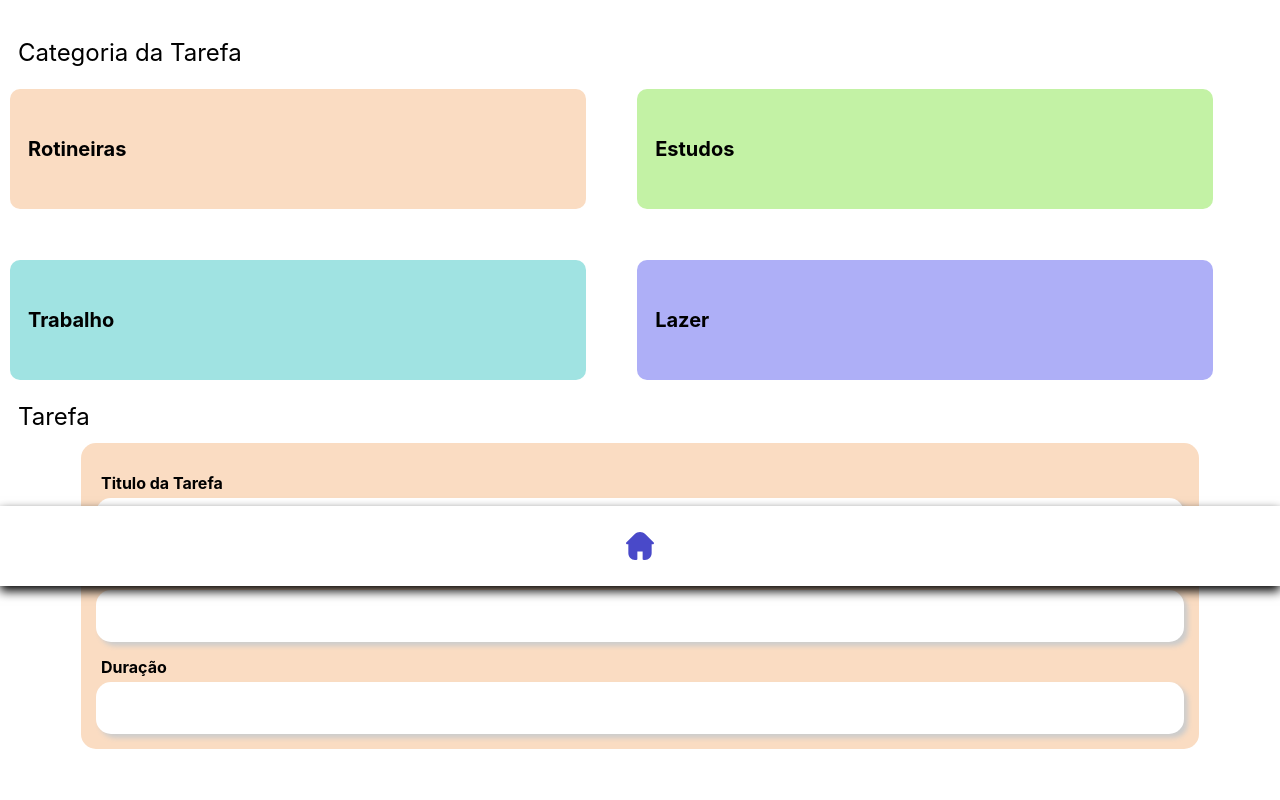
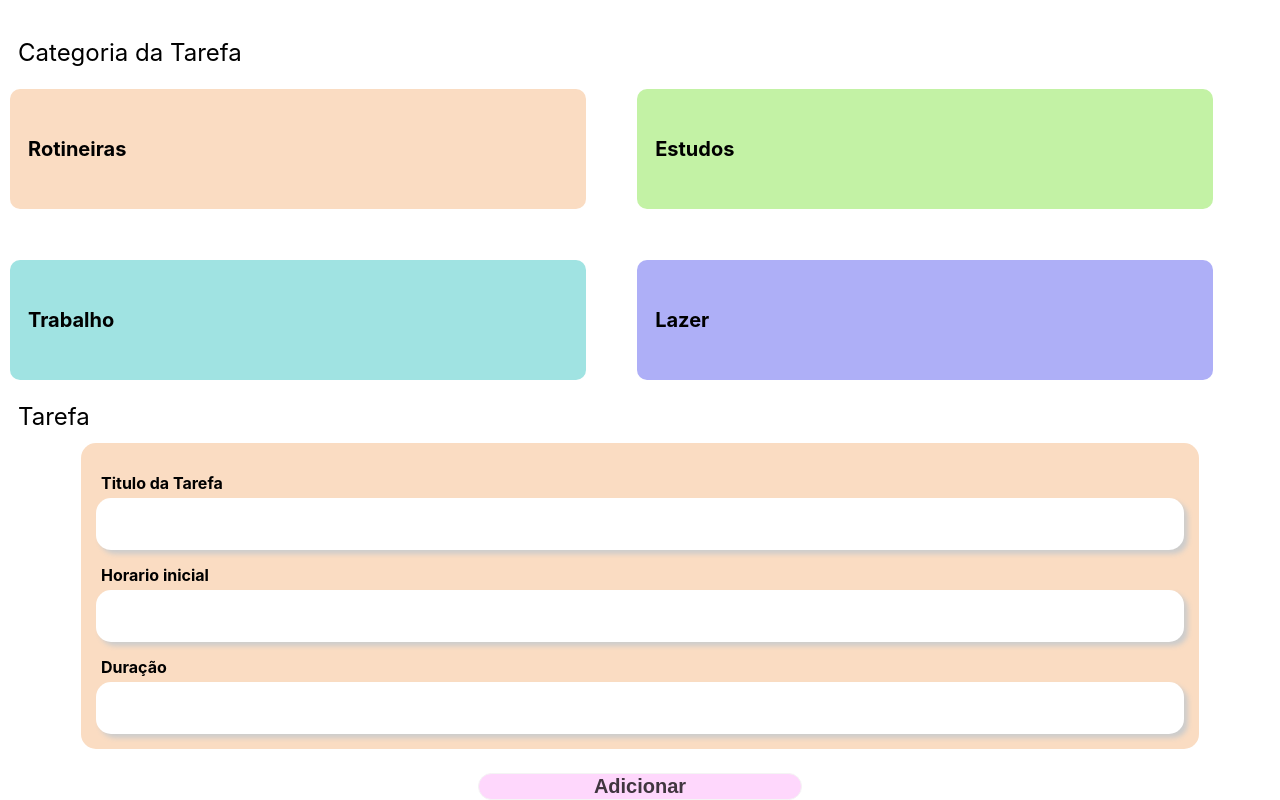
Before and after one commit to Hackatona-AGES-2022/Bybers, a React (Create React App) app in the folder Front/: page /new-task in a window 1280 px wide. Shown: the part 214-1014 px from the top of the page. Before the commit the page ends 963 px from the top, so only its background shows below. Built offline with nearby package versions, Linux system fonts and the light colour scheme; no server answers.

Commit message:
fé no pai q sai

```diff
--- a/Front/src/Component/TaskInfoInputComponent/TaskInputComponent/index.tsx
+++ b/Front/src/Component/TaskInfoInputComponent/TaskInputComponent/index.tsx
@@ -1,19 +1,27 @@
-import React from "react";
+import React, { Dispatch, SetStateAction } from "react";
 import { Container, Text, Input } from "./style";
 
 interface Props {
 	title: string;
 	type?: string;
+	value?: string;
+	onChange?: Dispatch<SetStateAction<string>>;
 }
 const TaskInput: React.FC<Props> = ({
 	title,
 	type = "text",
+	onChange,
+	value,
 	...props
 }: Props) => {
 	return (
 		<Container>
 			<Text>{title}</Text>
-			<Input type={type} />
+			<Input
+				type={type}
+				onChange={(e) => onChange?.(e.target.value)}
+				value={value}
+			/>
 		</Container>
 	);
 };
--- a/Front/src/Component/TaskInfoInputComponent/index.tsx
+++ b/Front/src/Component/TaskInfoInputComponent/index.tsx
@@ -1,16 +1,42 @@
-import React from "react";
+import React, { Dispatch, SetStateAction } from "react";
 import Input from "./TaskInputComponent";
 import { OutterContainer } from "./style";
 
 interface Props {
 	color: string;
+	taskTitle: string;
+	initialDate: string;
+	taskDuration: string;
+	setTaskTitle: Dispatch<SetStateAction<string>>;
+	setInitialDate: Dispatch<SetStateAction<string>>;
+	setTaskDuration: Dispatch<SetStateAction<string>>;
 }
-const TaskInfoInput: React.FC<Props> = ({ color }: Props) => {
+const TaskInfoInput: React.FC<Props> = ({
+	color,
+	initialDate,
+	taskTitle,
+	taskDuration,
+	setTaskTitle,
+	setInitialDate,
+	setTaskDuration,
+}: Props) => {
 	return (
 		<OutterContainer color={color}>
-			<Input title="Titulo da Tarefa" />
-			<Input title="Data inicial" />
-			<Input title="Duração" />
+			<Input
+				title="Titulo da Tarefa"
+				value={taskTitle}
+				onChange={setTaskTitle}
+			/>
+			<Input
+				title="Horario inicial"
+				value={initialDate}
+				onChange={setInitialDate}
+			/>
+			<Input
+				title="Duração"
+				value={taskDuration}
+				onChange={setTaskDuration}
+			/>
 		</OutterContainer>
 	);
 };
--- a/Front/src/Component/TaskInfoInputComponent/style.tsx
+++ b/Front/src/Component/TaskInfoInputComponent/style.tsx
@@ -8,7 +8,7 @@ export const OutterContainer = styled("div")<{ color: string }>`
 	padding: 15px;
 	border: none;
 	border-radius: 15px;
-	margin-bottom: 10vh;
+	margin-bottom: 3vh;
 `;
 export const InnerContainer = styled("div")`
 	display: flex;
--- a/Front/src/Pages/MainPage/index.tsx
+++ b/Front/src/Pages/MainPage/index.tsx
@@ -79,10 +79,19 @@ function MainPage() {
 						  ))
 						: null}
 				</GapContainer>
-        <Circle onClick={addTask}>+</Circle>
+				<Circle
+					onClick={() => {
+						navigate("/new-task");
+					}}
+				>
+					+
+				</Circle>
 
 				<Bottom>
-          <Button text="Finalizar o dia" onClick={moveToPage}></Button>
+					<Button
+						text="Finalizar o dia"
+						onClick={moveToPage}
+					></Button>
 				</Bottom>
 			</Container>
 		</>
--- a/Front/src/Pages/NewTask/index.tsx
+++ b/Front/src/Pages/NewTask/index.tsx
@@ -1,4 +1,5 @@
-import { useEffect } from "react";
+import { useEffect, useState } from "react";
+import axios from "axios";
 import Header from "../../Component/HeaderComponent";
 import Subtitle from "../../Component/Subtitle";
 import Title from "../../Component/Title";
@@ -7,18 +8,52 @@ import { getDailyActivities } from "../../Service/Activity";
 import CategoryGroup from "../../Component/CategoryGroups";
 import TaskInfoInput from "../../Component/TaskInfoInputComponent";
 import Bottom from "../../Component/BottomComponent";
+import Button from "../../Component/ButtonComponent";
+import { useNavigate } from "react-router-dom";
 
 function NewTask() {
+	const navigate = useNavigate();
+	const [taskTitle, setTaskTitle] = useState("");
+	const [initialDate, setInitialDate] = useState("");
+	const [taskDuration, setTaskDuration] = useState("");
+
+	const userId = "6291f52a5e055e42d43c7fa4";
+
+	const submitForm = async () => {
+		const objToSend = {
+			date: "2022-05-28",
+			activity: {
+				category: "Trabalho",
+				description: taskTitle,
+				time_start: parseInt(initialDate) * 3600,
+				time_end: "10000",
+			},
+		};
+		console.log(objToSend);
+		const rs = await axios.post(
+			`http://54.202.232.17:5000/api/activities/create/${userId}`,
+			objToSend
+		);
+		console.log({ rs });
+		navigate(-1);
+	};
 	//const { category, setCategory } = useState();
+	/*
+	useEffect(() => {
+		async function fetch() {
+			return await getDailyActivities();
+		}
 
-	useEffect(() => {
-		console.log(fetch());
+		let result = await getDailyActivities();
+		const values = result.data[0].activities.map((activity: any) => ({
+			description: activity.description,
+			start: activity.time_start,
+		}));
+		console.log(values);
+
+		setActivities(values);
 	}, []);
-
-	async function fetch() {
-		return await getDailyActivities();
-	}
-
+*/
 	return (
 		<>
 			<Container>
@@ -33,8 +68,17 @@ function NewTask() {
 				<TextAlign>
 					<Subtitle title="Tarefa" />
 				</TextAlign>
-				<TaskInfoInput color={"#fadcc2"} />
-				<Bottom />
+				<TaskInfoInput
+					taskTitle={taskTitle}
+					setTaskTitle={setTaskTitle}
+					initialDate={initialDate}
+					setInitialDate={setInitialDate}
+					taskDuration={taskDuration}
+					setTaskDuration={setTaskDuration}
+					color={"#fadcc2"}
+				/>
+				<Button text={"Adicionar"} onClick={submitForm} />
+				{/* <Bottom /> */}
 			</Container>
 		</>
 	);
--- a/Front/src/Pages/NewTask/style.tsx
+++ b/Front/src/Pages/NewTask/style.tsx
@@ -5,7 +5,7 @@ export const Container = styled("div")`
 	background-color: ${(props) => props.color};
 	border-radius: 16px;
 	width: 100vw;
-	height: 110vh;
+	height: 100vh;
 	flex-direction: column;
 	padding: 5px 0px 10px;
 	text-indent: 18px;
--- a/package.json
+++ /dev/null
@@ -1,5 +0,0 @@
-{
-  "dependencies": {
-    "cors": "^2.8.5"
-  }
-}
```
Also changed, not shown: Front/src/Pages/Test/index.tsx (+1 -1 lines), Front/package.json (indentation only). Lines whose indentation alone changed are shown as unchanged.
